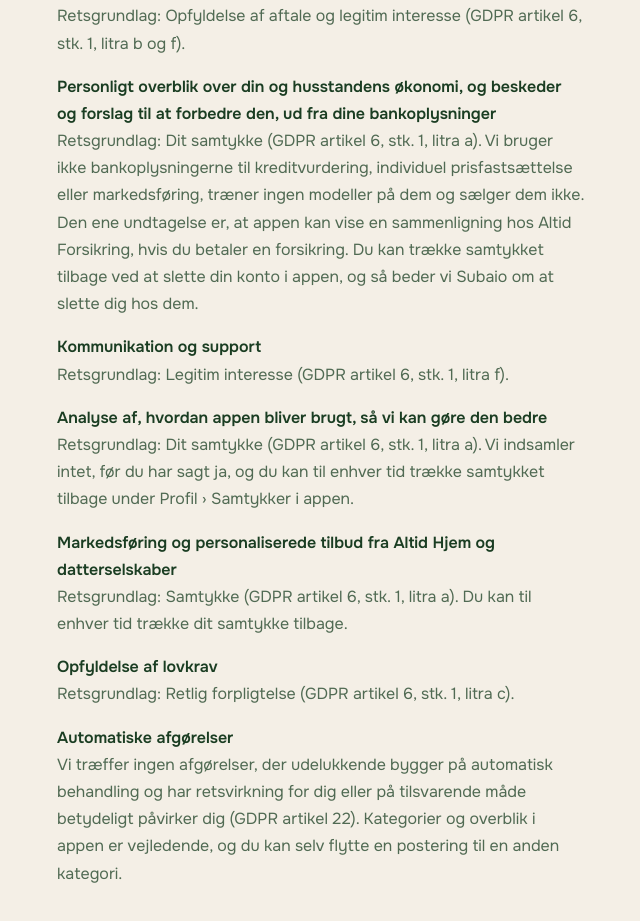
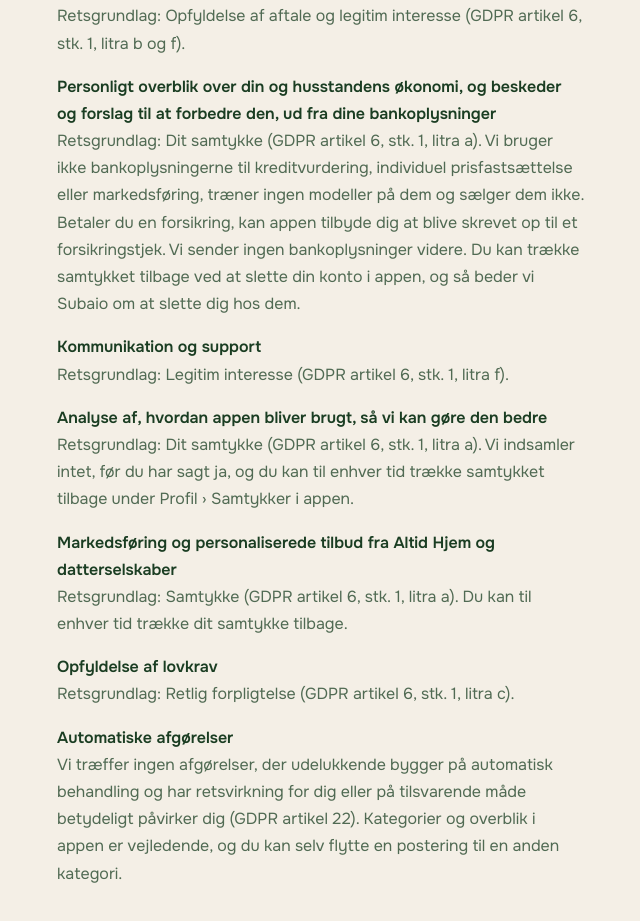
Before and after one commit to Altid-Hjem-Aps/landing-page, a Next.js app: page /privatlivspolitik in a window 1280 px wide. Shown: the part 4782-5703 px from the top of the page, without its empty margins (319-959 px from the left). Built offline with nearby package versions, Linux system fonts and the light colour scheme; a web font is replaced by a local one.

Commit message:
docs(privacy): describe the insurance check as a waitlist sign-up
Co-Authored-By: Claude <noreply@anthropic.com>

```diff
--- a/app/privatlivspolitik/page.tsx
+++ b/app/privatlivspolitik/page.tsx
@@ -13,7 +13,7 @@ const OPLYSNINGER = [
   { title: 'Produkt- og aftaleoplysninger', text: 'Oplysninger om de produkter og aftaler du har hos os eller andre selskaber i Altid-koncernen, herunder el, forsikring og mobil.' },
   { title: 'Forbrugsdata', text: 'Data om dit energiforbrug og øvrige forbrug, som vi modtager fra dig eller fra relevante leverandører og offentlige registre.' },
   { title: 'Bankoplysninger', text: 'Hvis du forbinder din bank i appen, henter Subaio ApS (Subaio) oplysninger fra din bank og giver os dem: dine konti, saldi og posteringer med forhandlernes navne samt Subaios kategorier og overblik over tilbagevendende betalinger og abonnementer. Du giver samtykket i Subaios eget flow, og det er frivilligt: resten af appen virker uden. Forbindelsen til din bank er kun til at læse: hverken vi eller Subaio kan flytte penge eller foretage betalinger fra dine konti. Posteringer, saldi og forhandlernavne går gennem vores server på vej til din telefon, men vi gemmer dem ikke. Vi gemmer kun det, du selv vælger i appen: hvilken rolle en konto har (min, fælles eller opsparing), din egen kategori til en postering, hvilke abonnementer du har skjult, dine svar på MobilePay-afregninger og udlæg (id, dato og dit valg, og ved udlæg din egen andel i kroner) og, for en drøm der følger en konto, dato og beløb på de posteringer, der er regnet med til drømmen. Du og din partner kan også lave fælles regler, der gemmer et forhandlernavn og en kategori (se afsnit 5). De senest hentede bank-tal ligger desuden krypteret på din egen telefon, uden for telefonens sikkerhedskopi, i højst 7 dage eller til næste lønningsdag, så appen åbner hurtigt.' },
-  { title: 'Følsomme oplysninger', text: 'Vi beder ikke om følsomme oplysninger. Men posteringer kan røbe dem, fx betalinger til en fagforening, et apotek, en kirke eller et politisk parti. Vi bruger ikke sådanne posteringer til markedsføring eller til at målrette tilbud, og vi giver dem ikke videre. De vises i dit eget overblik, og din partner ser kun det, afsnit 5 beskriver. Den ene undtagelse er forsikringssammenligningen i afsnit 4, som aldrig omfatter betalinger til fagforening, a-kasse, pension og Sygeforsikring Danmark.' },
+  { title: 'Følsomme oplysninger', text: 'Vi beder ikke om følsomme oplysninger. Men posteringer kan røbe dem, fx betalinger til en fagforening, et apotek, en kirke eller et politisk parti. Vi bruger ikke sådanne posteringer til markedsføring eller til at målrette tilbud, og vi giver dem ikke videre. De vises i dit eget overblik, og din partner ser kun det, afsnit 5 beskriver. Betalinger til fagforening, a-kasse, pension, Sygeforsikring Danmark og sundhedsforsikringer bruger vi heller ikke til forsikringstjekket.' },
   { title: 'Betalingsoplysninger', text: 'Betalingskortoplysninger og øvrige betalingsdata i forbindelse med køb og tilmelding til produkter via appen. Betalingsoplysninger behandles via godkendte betalingsudbydere og opbevares ikke direkte af Altid Hjem.' },
   { title: 'Tekniske oplysninger', text: 'Oplysninger om din enhed, operativsystem, app-version og brugsadfærd i appen.' },
   { title: 'Henvisningsoplysninger', text: 'Når du deler eller kopierer dit personlige henvisningslink i appen, og når nogen klikker på det, registrerer vi hændelsen. For hver hændelse gemmer vi tidspunkt, land, browsertype og en hashværdi af IP-adressen med et dagligt skiftende tilfældigt tillæg, men aldrig selve IP-adressen. Det personlige link viser, hvilken kunde et klik hører til. Oplysningerne bruges til at tælle henvisninger på grundlag af vores legitime interesse i at drive henvisningsordningen og slettes efter 90 dage. Henvisningsoptællingen bruger ikke cookies.' },
@@ -26,7 +26,7 @@ const FORMAAL = [
   { title: 'Tilmelding til og administration af produkter under Altid Forsikring og Altid Mobil samt produkter fra andre selskaber i Altid-koncernen', text: 'Retsgrundlag: Opfyldelse af aftale (GDPR artikel 6, stk. 1, litra b).' },
   { title: 'Modtagelse af kontaktoplysninger fra Altid Energi og videregivelse af kontaktoplysninger til Altid Energi i forbindelse med oprettelse af kundeforhold', text: 'Retsgrundlag: Dit samtykke (GDPR artikel 6, stk. 1, litra a).' },
   { title: 'Samling og visning af dine bolig- og forbrugsdata i ét overblik', text: 'Retsgrundlag: Opfyldelse af aftale og legitim interesse (GDPR artikel 6, stk. 1, litra b og f).' },
-  { title: 'Personligt overblik over din og husstandens økonomi, og beskeder og forslag til at forbedre den, ud fra dine bankoplysninger', text: 'Retsgrundlag: Dit samtykke (GDPR artikel 6, stk. 1, litra a). Vi bruger ikke bankoplysningerne til kreditvurdering, individuel prisfastsættelse eller markedsføring, træner ingen modeller på dem og sælger dem ikke. Den ene undtagelse er, at appen kan vise en sammenligning hos Altid Forsikring, hvis du betaler en forsikring. Du kan trække samtykket tilbage ved at slette din konto i appen, og så beder vi Subaio om at slette dig hos dem.' },
+  { title: 'Personligt overblik over din og husstandens økonomi, og beskeder og forslag til at forbedre den, ud fra dine bankoplysninger', text: 'Retsgrundlag: Dit samtykke (GDPR artikel 6, stk. 1, litra a). Vi bruger ikke bankoplysningerne til kreditvurdering, individuel prisfastsættelse eller markedsføring, træner ingen modeller på dem og sælger dem ikke. Betaler du en forsikring, kan appen tilbyde dig at blive skrevet op til et forsikringstjek. Vi sender ingen bankoplysninger videre. Du kan trække samtykket tilbage ved at slette din konto i appen, og så beder vi Subaio om at slette dig hos dem.' },
   { title: 'Kommunikation og support', text: 'Retsgrundlag: Legitim interesse (GDPR artikel 6, stk. 1, litra f).' },
   { title: 'Analyse af, hvordan appen bliver brugt, så vi kan gøre den bedre', text: 'Retsgrundlag: Dit samtykke (GDPR artikel 6, stk. 1, litra a). Vi indsamler intet, før du har sagt ja, og du kan til enhver tid trække samtykket tilbage under Profil › Samtykker i appen.' },
   { title: 'Markedsføring og personaliserede tilbud fra Altid Hjem og datterselskaber', text: 'Retsgrundlag: Samtykke (GDPR artikel 6, stk. 1, litra a). Du kan til enhver tid trække dit samtykke tilbage.' },
```
